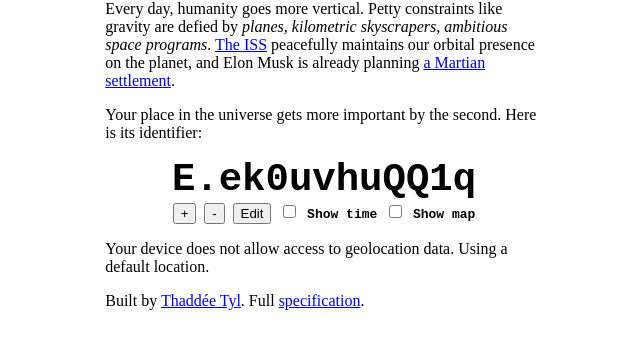
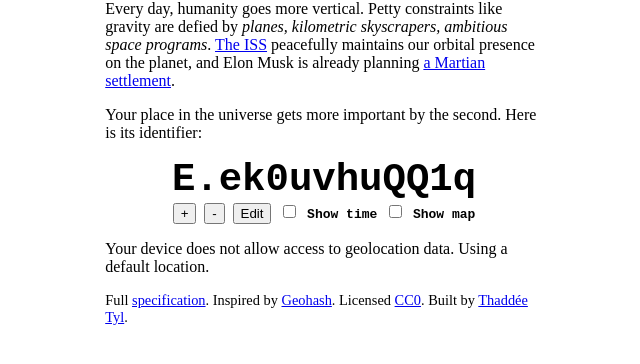
Before and after one commit to espadrine/spash, a website: page index.html in a window 1280 px wide. Shown: the part 120-484 px from the top of the page, without its empty margins (316-956 px from the left). Drawn offline with Linux system fonts and the light colour scheme.

Commit message:
Point to Geohash, mention that this is CC0

```diff
--- a/index.html
+++ b/index.html
@@ -6,6 +6,7 @@ html { max-width: 12cm; margin: auto; }
 .clickable { cursor: pointer; }
 #spashNode { font-size: 3em; }
 #googleMapNode { height: 400px; width: 100%; margin-top: 15px; display: none; }
+footer { font-size: 0.9em; }
 </style>
 <h1> Spash: Spacetime Locator </h1>
 
@@ -45,9 +46,11 @@ html { max-width: 12cm; margin: auto; }
 <p id=warningsNode></p>
 <footer>
   <p>
-    Built by <a href=https://twitter.com/espadrine>Thaddée Tyl</a>.
     Full <a href=https://github.com/espadrine/spash/blob/master/Readme.md>
       specification</a>.
+    Inspired by <a href=https://en.wikipedia.org/wiki/Geohash>Geohash</a>.
+    Licensed <a href=https://creativecommons.org/publicdomain/zero/1.0/>CC0</a>.
+    Built by <a href=https://twitter.com/espadrine>Thaddée Tyl</a>.
   </p>
 </footer>
 
```
